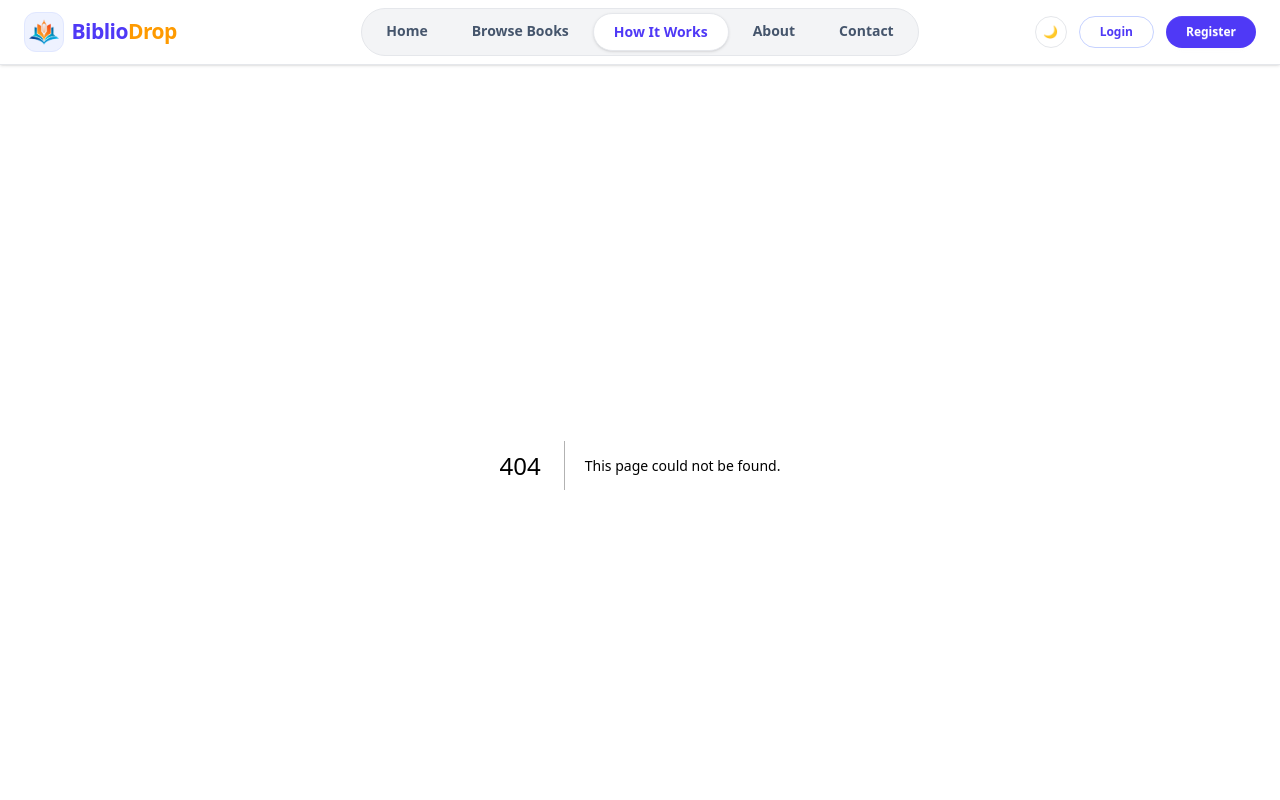
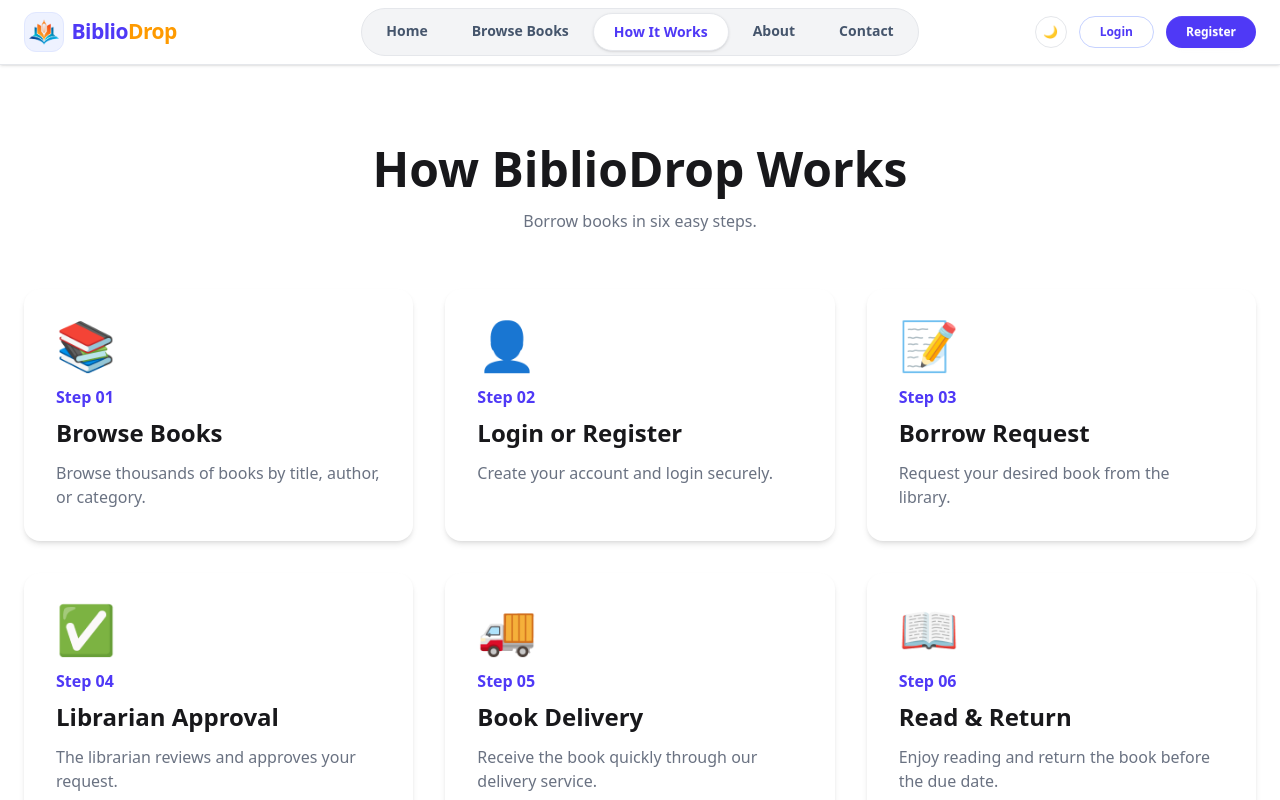
Before and after one commit to rifat-sultana/Assignment-10-client-side, a Next.js app: page /how-it-works in a window 1280 px wide. Before the commit this address had no page. Shown: the top 800 px of the page. Built offline with nearby package versions, Linux system fonts and the light colour scheme.

Commit message:
added how it works features

```diff
--- /dev/null
+++ b/src/app/how-it-works/page.jsx
@@ -0,0 +1,85 @@
+export default function HowItWorks() {
+  const steps = [
+    {
+      number: "01",
+      title: "Browse Books",
+      description:
+        "Browse thousands of books by title, author, or category.",
+      icon: "📚",
+    },
+    {
+      number: "02",
+      title: "Login or Register",
+      description:
+        "Create your account and login securely.",
+      icon: "👤",
+    },
+    {
+      number: "03",
+      title: "Borrow Request",
+      description:
+        "Request your desired book from the library.",
+      icon: "📝",
+    },
+    {
+      number: "04",
+      title: "Librarian Approval",
+      description:
+        "The librarian reviews and approves your request.",
+      icon: "✅",
+    },
+    {
+      number: "05",
+      title: "Book Delivery",
+      description:
+        "Receive the book quickly through our delivery service.",
+      icon: "🚚",
+    },
+    {
+      number: "06",
+      title: "Read & Return",
+      description:
+        "Enjoy reading and return the book before the due date.",
+      icon: "📖",
+    },
+  ];
+
+  return (
+    <div className="max-w-7xl mx-auto px-6 py-20">
+      <div className="text-center mb-14">
+        <h1 className="text-5xl font-bold">
+          How BiblioDrop Works
+        </h1>
+
+        <p className="mt-4 text-gray-500">
+          Borrow books in six easy steps.
+        </p>
+      </div>
+
+      <div className="grid md:grid-cols-2 lg:grid-cols-3 gap-8">
+        {steps.map((step) => (
+          <div
+            key={step.number}
+            className="bg-white rounded-2xl shadow-md p-8 hover:shadow-xl duration-300"
+          >
+            <div className="text-5xl">
+              {step.icon}
+            </div>
+
+            <p className="text-indigo-600 font-bold mt-4">
+              Step {step.number}
+            </p>
+
+            <h2 className="text-2xl font-bold mt-2">
+              {step.title}
+            </h2>
+
+            <p className="mt-3 text-gray-500">
+              {step.description}
+            </p>
+          </div>
+        ))}
+      </div>
+    </div>
+  );
+}
--- a/src/components/Navbar.jsx
+++ b/src/components/Navbar.jsx
@@ -10,8 +10,7 @@ export default function Navbar() {
   const pathname = usePathname();
 
   const [isOpen, setIsOpen] = useState(false);
-  const [isLoggedIn, setIsLoggedIn] =
-    useState(false);
+  const [isLoggedIn, setIsLoggedIn] = useState(false);
   const [role, setRole] = useState("");
   const [name, setName] = useState("");
   const [email, setEmail] = useState("");
```
